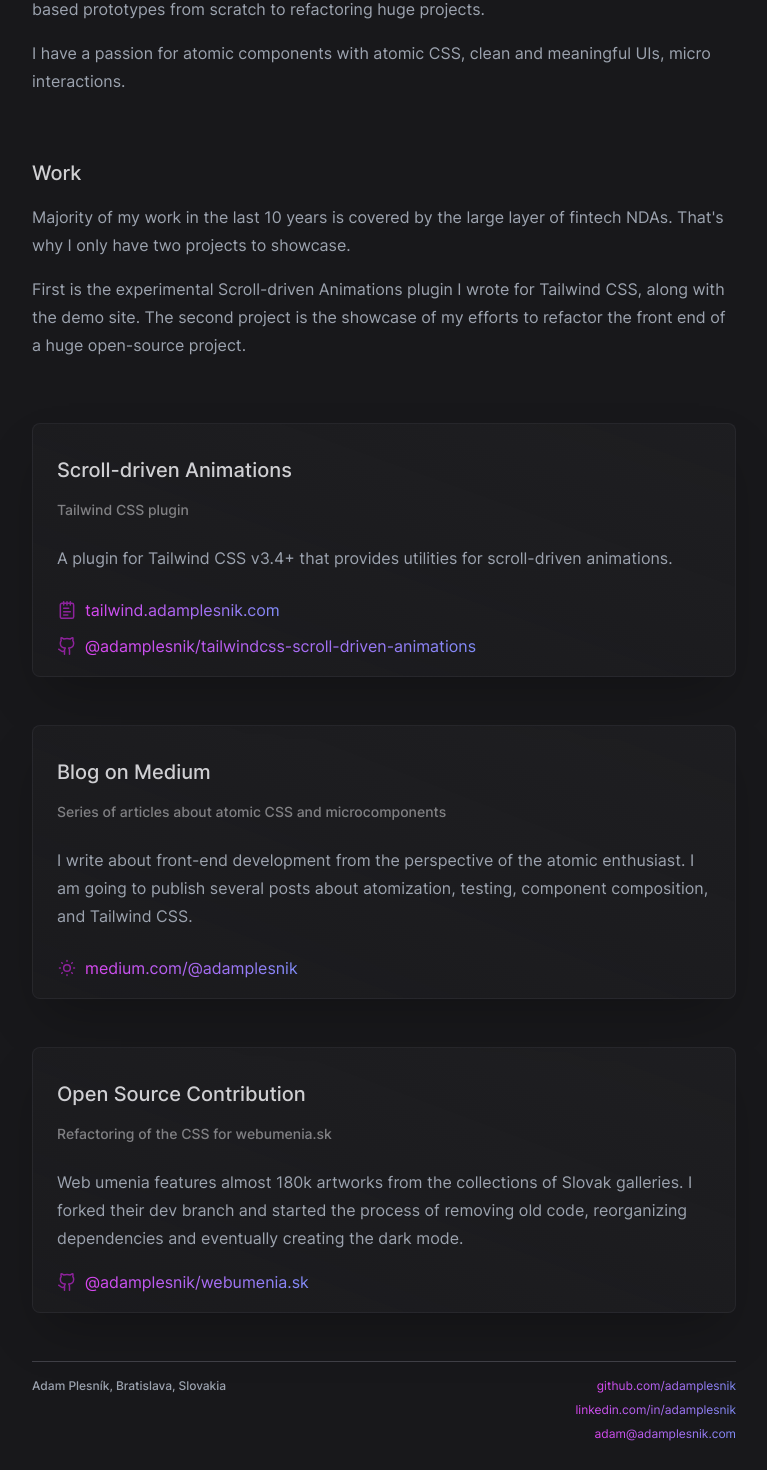
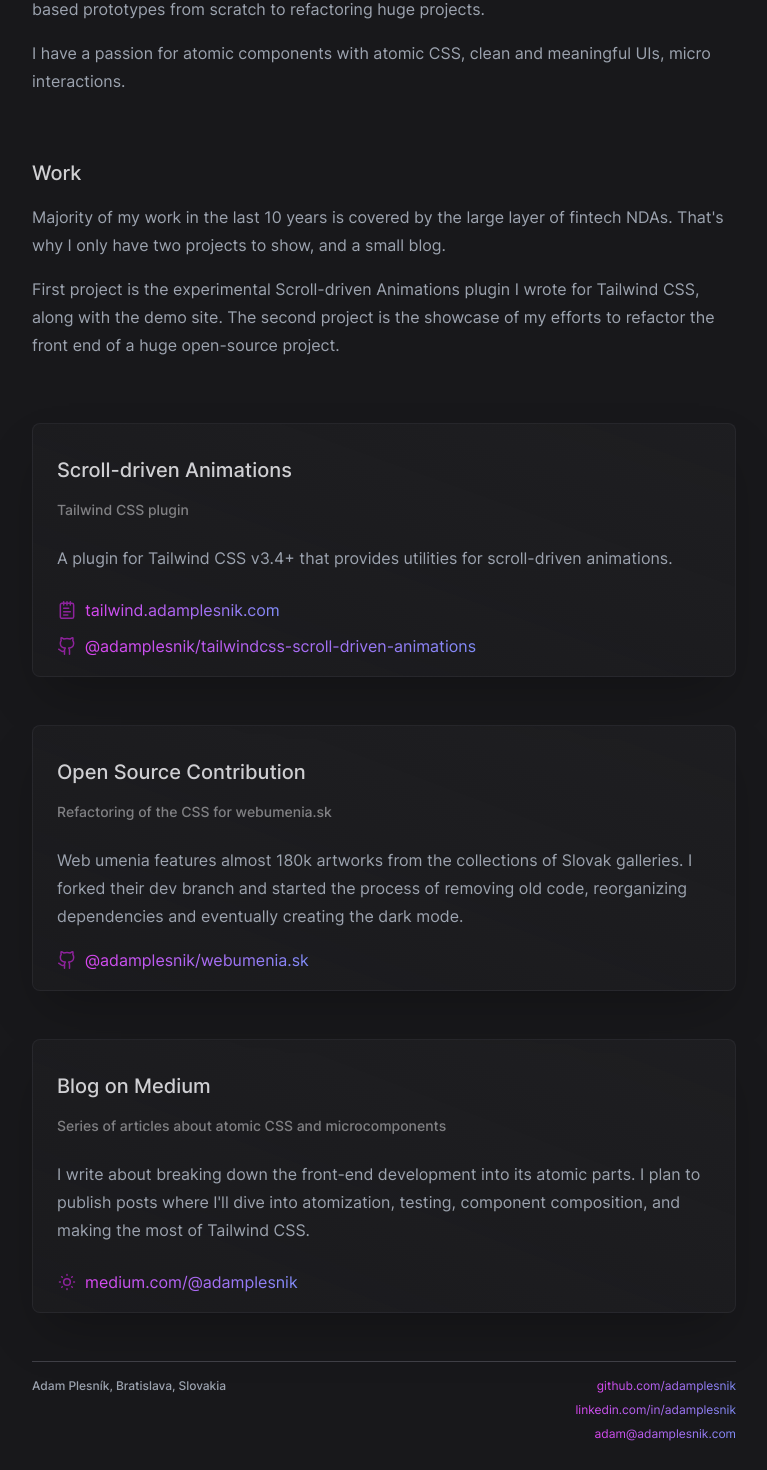
Before and after one commit to adamplesnik/adamplesnik.com, a React (Vite) app: page / in a window 1280 px wide. Shown: the part 637-2107 px from the top of the page, without its empty margins (256-1023 px from the left). Built offline with nearby package versions, Linux system fonts and the light colour scheme.

Commit message:
Update content

```diff
--- a/src/content/MediumTile.tsx
+++ b/src/content/MediumTile.tsx
@@ -7,9 +7,9 @@ const MediumTile = () => {
   return (
     <Tile title="Blog on Medium" subTitle="Series of articles about atomic CSS and microcomponents">
       <Paragraph>
-        I write about front-end development from the perspective of the atomic enthusiast. I am
-        going to publish several posts about atomization, testing, component composition, and
-        Tailwind CSS.
+        I write about breaking down the front-end development into its atomic parts. I plan to
+        publish posts where I'll dive into atomization, testing, component composition, and making
+        the most of Tailwind CSS.
       </Paragraph>
       <div className="flex flex-col gap-2 pt-2">
         <Link Icon={SunMedium} href="https://medium.com/@adamplesnik">
--- a/src/content/WorkTile.tsx
+++ b/src/content/WorkTile.tsx
@@ -7,12 +7,12 @@ const WorkTile = () => {
       <Heading size={3}>Work</Heading>
       <Paragraph>
         Majority of my work in the last 10 years is covered by the large layer of fintech NDAs.
-        That's why I only have two projects to showcase.
+        That's why I only have two projects to show, and a small blog.
       </Paragraph>
       <Paragraph>
-        First is the experimental Scroll-driven Animations plugin I wrote for Tailwind CSS, along
-        with the demo site. The second project is the showcase of my efforts to refactor the front
-        end of a huge open-source project.
+        First project is the experimental Scroll-driven Animations plugin I wrote for Tailwind CSS,
+        along with the demo site. The second project is the showcase of my efforts to refactor the
+        front end of a huge open-source project.
       </Paragraph>
     </div>
   )
--- a/src/pages/Home.tsx
+++ b/src/pages/Home.tsx
@@ -15,8 +15,8 @@ const Home = () => {
       <SkillsTile />
       <WorkTile />
       <PluginTile />
+      <WebUmeniaTile />
       <MediumTile />
-      <WebUmeniaTile />
     </Page>
   )
 }
```
